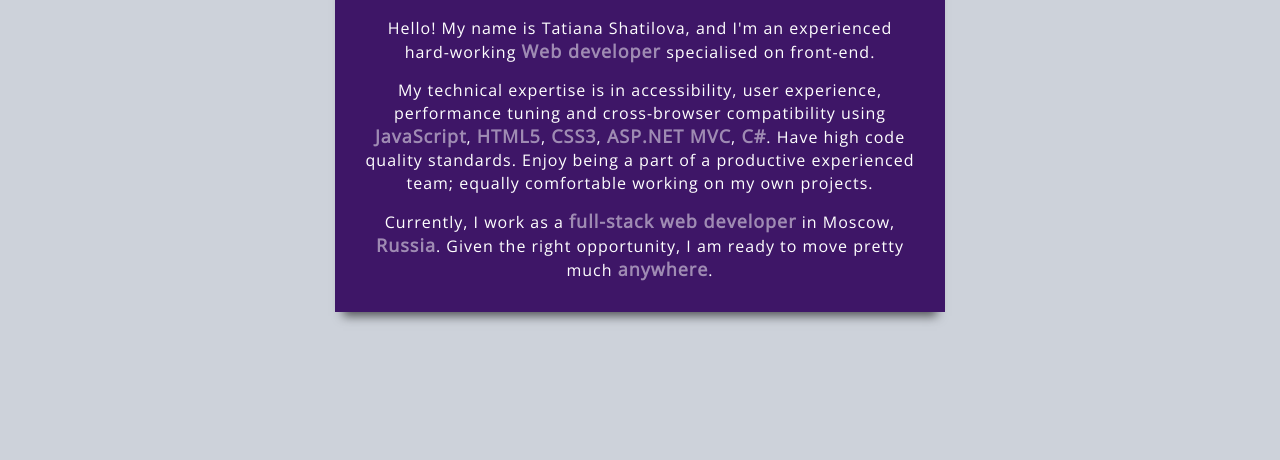
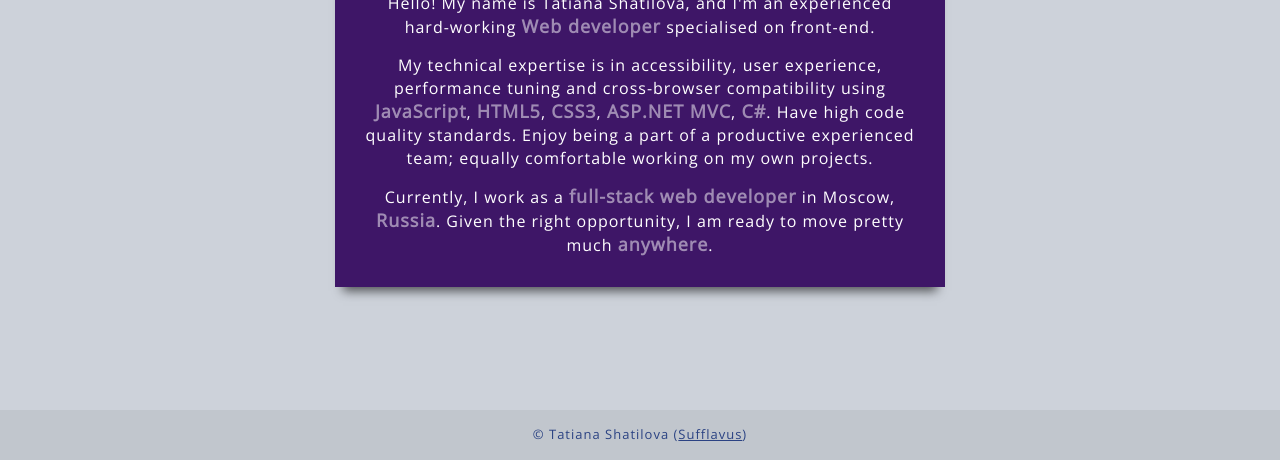
Before and after one commit to Sufflavus/portfolio-web-site, a website: page public/index.html in a window 1280 px wide. Shown: the part 340-800 px from the top of the page. Drawn offline with nearby package versions, Linux system fonts and the light colour scheme.

Commit message:
+ footer v1

```diff
--- a/public/css/layout.css
+++ b/public/css/layout.css
@@ -58,6 +58,7 @@
 
 .layout__skills {
     width: 840px;
+    padding-top: 20px;
 }
 
 .layout__contacts {
@@ -83,6 +84,32 @@
 
 .clear-fix {
     clear: both;
+}
+
+.footer {
+    height: 50px;
+    background-color: #C1C6CD;
+    flex-shrink: 0;
+}
+
+.footer__content-wrapper {
+    height: 100%;
+    margin: 0 auto;
+    display: flex;
+    flex-direction: column;
+    align-items: center;
+    justify-content: center;
+    font-size: 13px;
+    opacity: 0.8;
+}
+
+.footer__content-text {
+    display: block;
+    text-align: center;
+}
+
+.footer__content-link {
+    color: #062271;
 }
 
 @media only screen and (min-width: 0px) and (max-width: 550px) {
--- a/public/css/skill-tile.css
+++ b/public/css/skill-tile.css
@@ -10,6 +10,11 @@
     height: 232px;
     margin: 0 0 -60px 5px;
     overflow: hidden;
+    -o-transition:.5s;
+    -ms-transition:.5s;
+    -moz-transition:.5s;
+    -webkit-transition:.5s;
+    transition-property: all;
 }
 
 .skill-tile__rotator_1 {
--- a/public/index.html
+++ b/public/index.html
@@ -57,6 +57,13 @@
             </div>
           </div>
         </section>
+        <footer class="footer">
+          <div class="footer__content-wrapper">
+            <div class="footer__content-text">
+              &copy; Tatiana Shatilova (<a class="footer__content-link" href="https://github.com/Sufflavus" target="_blank">Sufflavus</a>)
+            </div>
+          </div>
+        </footer>
       </div>
     </body>
 </html>
```
Also changed, not shown: public/contacts.html (+8 -0 lines), public/css/contact-envelope.css (+27 -17 lines), public/projects.html (+0 -35 lines).
